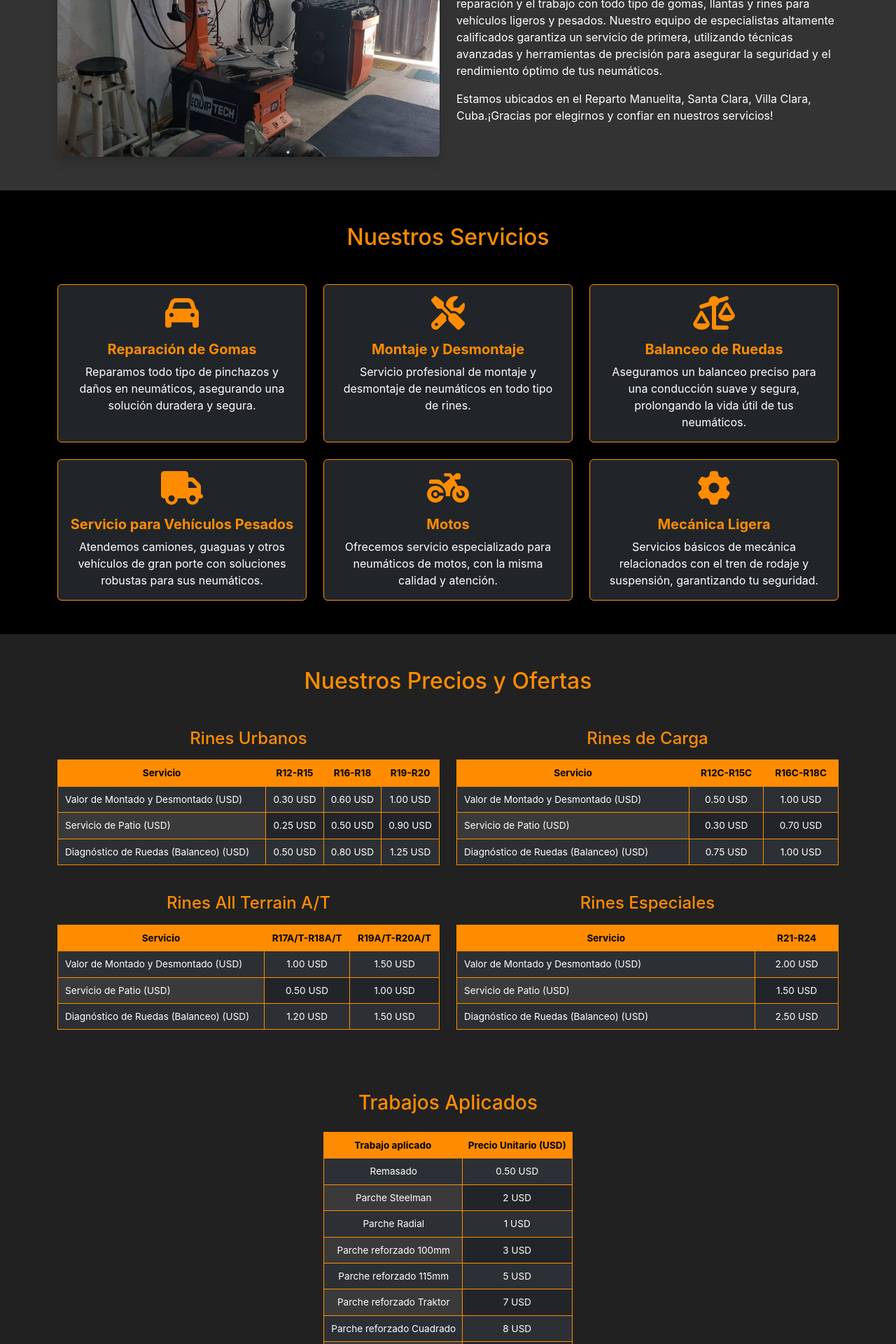
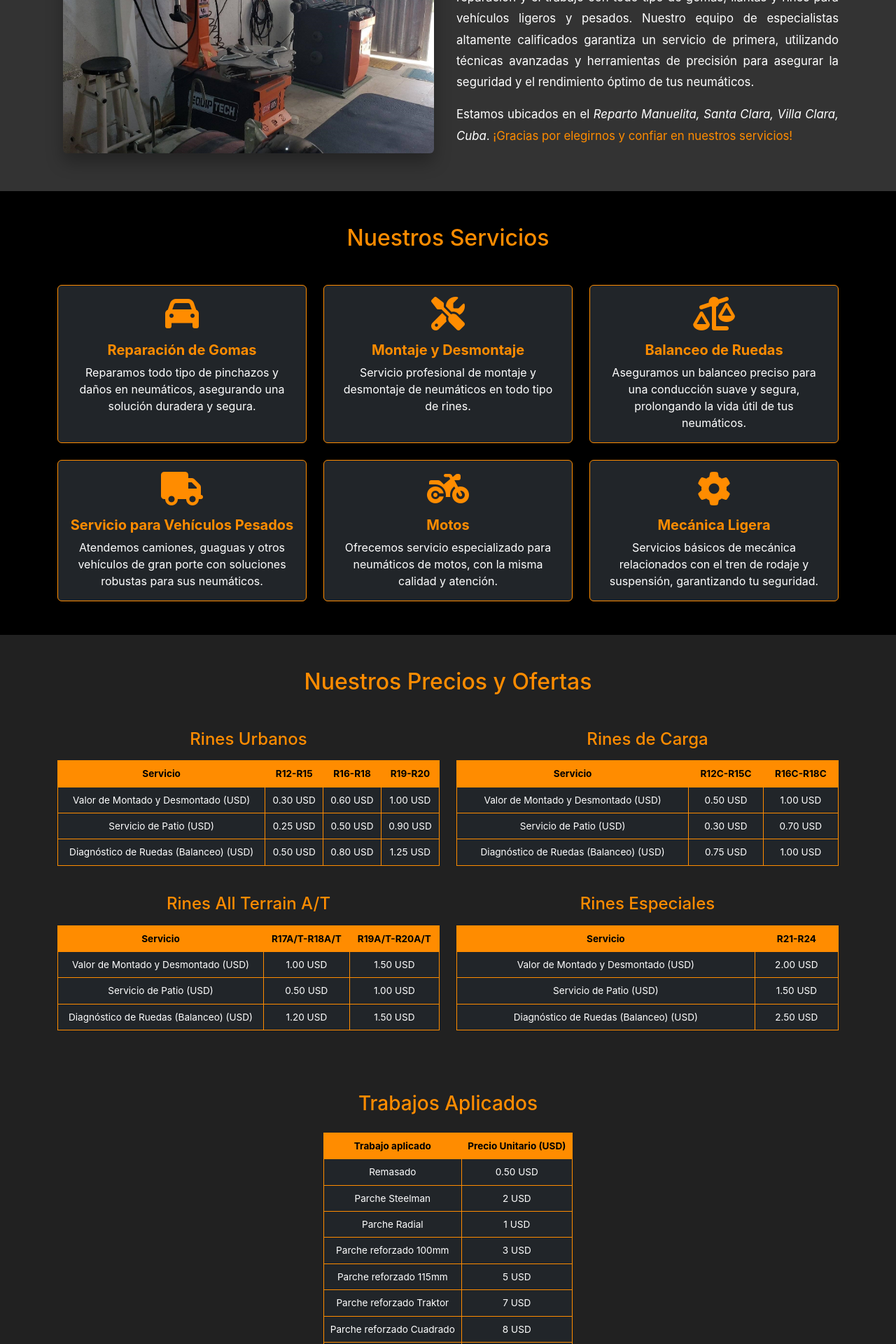
Before and after one commit to ElToty14ProMax/poncheralosperez, a Vue app: page / in a window 1280 px wide. Shown: the part 1060-2980 px from the top of the page at 70% size. Built offline with nearby package versions, Linux system fonts and the light colour scheme.

Commit message:
v1.0 commit

```diff
--- a/src/components/sections/AboutSection.vue
+++ b/src/components/sections/AboutSection.vue
@@ -3,13 +3,20 @@
     <div class="container">
       <h2 class="text-center mb-5 text-warning">Sobre Nosotros</h2>
       <div class="row align-items-center">
-        <div class="col-md-6">
+        <div class="col-md-6 text-center mb-4 mb-md-0">
           <img src="@/assets/profile.jpg" class="img-fluid rounded shadow" alt="Ponchera Los Pérez">
         </div>
-        <div class="col-md-6 mt-4 mt-md-0">
-          <p>En Ponchera Los Pérez, somos tu aliado confiable para el cuidado y mantenimiento de neumáticos en Santa Clara, Villa Clara, Cuba.</p>
-          <p>Con más de 20 años de experiencia, nos especializamos en la reparación y el trabajo con todo tipo de gomas, llantas y rines para vehículos ligeros y pesados. Nuestro equipo de especialistas altamente calificados garantiza un servicio de primera, utilizando técnicas avanzadas y herramientas de precisión para asegurar la seguridad y el rendimiento óptimo de tus neumáticos.</p>
-          <p>Estamos ubicados en el Reparto Manuelita, Santa Clara, Villa Clara, Cuba.¡Gracias por elegirnos y confiar en nuestros servicios!</p>
+        <div class="col-md-6">
+          <p>
+            En Ponchera Los Pérez, somos tu aliado confiable para el cuidado y mantenimiento de neumáticos en Santa Clara, Villa Clara, Cuba.
+          </p>
+          <p>
+            Con más de 20 años de experiencia, nos especializamos en la reparación y el trabajo con todo tipo de gomas, llantas y rines para vehículos ligeros y pesados. Nuestro equipo de especialistas altamente calificados garantiza un servicio de primera, utilizando técnicas avanzadas y herramientas de precisión para asegurar la seguridad y el rendimiento óptimo de tus neumáticos.
+          </p>
+          <p>
+            Estamos ubicados en el <em>Reparto Manuelita, Santa Clara, Villa Clara, Cuba</em>.
+            <span class="text-warning">¡Gracias por elegirnos y confiar en nuestros servicios!</span>
+          </p>
         </div>
       </div>
     </div>
@@ -17,24 +24,33 @@
 </template>
 
 <script setup>
-// No specific script logic needed
+// No script necesario
 </script>
 
 <style scoped>
 .about-section {
-  background-color: #333 !important; /* Dark background */
+  background-color: #333 !important; /* Fondo oscuro elegante */
 }
 
 .text-warning {
-  color: #ff8c00 !important; /* Orange text */
+  color: #ff8c00 !important; /* Naranja cálido */
 }
 
 .img-fluid {
-  max-width: 100%;
+  max-width: 97%;
   height: auto;
+  border-radius: 12px;
 }
 
 .shadow {
-  box-shadow: 0 .5rem 1rem rgba(0,0,0,.15)!important;
+  box-shadow: 0 .8rem 1.5rem rgba(0,0,0,.3)!important;
+}
+
+/* Estilo de los párrafos */
+.about-section p {
+  text-align: justify;       /* Justificado */
+  font-size: 1.05rem;         /* Un poco más grande */
+  line-height: 1.8;          /* Más espacio entre líneas */
+  margin-bottom: 1.0rem;     /* Espaciado bonito entre párrafos */
 }
 </style>
--- a/src/components/sections/PricesSection.vue
+++ b/src/components/sections/PricesSection.vue
@@ -8,7 +8,7 @@
           <div class="col-lg-6 col-md-12 mb-4">
             <h4 class="text-warning text-center mb-3">Rines Urbanos</h4>
             <div class="table-responsive">
-              <table class="table table-bordered table-dark table-striped text-center">
+              <table class="table table-bordered table-dark text-center">
                 <thead>
                   <tr>
                     <th>Servicio</th>
@@ -19,19 +19,19 @@
                 </thead>
                 <tbody>
                   <tr>
-                    <td class="service-name">Valor de Montado y Desmontado (USD)</td>
+                    <td>Valor de Montado y Desmontado (USD)</td>
                     <td>0.30 USD</td>
                     <td>0.60 USD</td>
                     <td>1.00 USD</td>
                   </tr>
                   <tr>
-                    <td class="service-name">Servicio de Patio (USD)</td>
+                    <td>Servicio de Patio (USD)</td>
                     <td>0.25 USD</td>
                     <td>0.50 USD</td>
                     <td>0.90 USD</td>
                   </tr>
                   <tr>
-                    <td class="service-name">Diagnóstico de Ruedas (Balanceo) (USD)</td>
+                    <td>Diagnóstico de Ruedas (Balanceo) (USD)</td>
                     <td>0.50 USD</td>
                     <td>0.80 USD</td>
                     <td>1.25 USD</td>
@@ -45,7 +45,7 @@
           <div class="col-lg-6 col-md-12 mb-4">
             <h4 class="text-warning text-center mb-3">Rines de Carga</h4>
             <div class="table-responsive">
-              <table class="table table-bordered table-dark table-striped text-center">
+              <table class="table table-bordered table-dark text-center">
                 <thead>
                   <tr>
                     <th>Servicio</th>
@@ -55,17 +55,17 @@
                 </thead>
                 <tbody>
                   <tr>
-                    <td class="service-name">Valor de Montado y Desmontado (USD)</td>
+                    <td>Valor de Montado y Desmontado (USD)</td>
                     <td>0.50 USD</td>
                     <td>1.00 USD</td>
                   </tr>
                   <tr>
-                    <td class="service-name">Servicio de Patio (USD)</td>
+                    <td>Servicio de Patio (USD)</td>
                     <td>0.30 USD</td>
                     <td>0.70 USD</td>
                   </tr>
                   <tr>
-                    <td class="service-name">Diagnóstico de Ruedas (Balanceo) (USD)</td>
+                    <td>Diagnóstico de Ruedas (Balanceo) (USD)</td>
                     <td>0.75 USD</td>
                     <td>1.00 USD</td>
                   </tr>
@@ -78,7 +78,7 @@
           <div class="col-lg-6 col-md-12 mb-4">
             <h4 class="text-warning text-center mb-3">Rines All Terrain A/T</h4>
             <div class="table-responsive">
-              <table class="table table-bordered table-dark table-striped text-center">
+              <table class="table table-bordered table-dark text-center">
                 <thead>
                   <tr>
                     <th>Servicio</th>
@@ -88,17 +88,17 @@
                 </thead>
                 <tbody>
                   <tr>
-                    <td class="service-name">Valor de Montado y Desmontado (USD)</td>
+                    <td>Valor de Montado y Desmontado (USD)</td>
                     <td>1.00 USD</td>
                     <td>1.50 USD</td>
                   </tr>
                   <tr>
-                    <td class="service-name">Servicio de Patio (USD)</td>
+                    <td>Servicio de Patio (USD)</td>
                     <td>0.50 USD</td>
                     <td>1.00 USD</td>
                   </tr>
                   <tr>
-                    <td class="service-name">Diagnóstico de Ruedas (Balanceo) (USD)</td>
+                    <td>Diagnóstico de Ruedas (Balanceo) (USD)</td>
                     <td>1.20 USD</td>
                     <td>1.50 USD</td>
                   </tr>
@@ -111,7 +111,7 @@
           <div class="col-lg-6 col-md-12 mb-4">
             <h4 class="text-warning text-center mb-3">Rines Especiales</h4>
             <div class="table-responsive">
-              <table class="table table-bordered table-dark table-striped text-center">
+              <table class="table table-bordered table-dark text-center">
                 <thead>
                   <tr>
                     <th>Servicio</th>
@@ -120,15 +120,15 @@
                 </thead>
                 <tbody>
                   <tr>
-                    <td class="service-name">Valor de Montado y Desmontado (USD)</td>
+                    <td>Valor de Montado y Desmontado (USD)</td>
                     <td>2.00 USD</td>
                   </tr>
                   <tr>
-                    <td class="service-name">Servicio de Patio (USD)</td>
+                    <td>Servicio de Patio (USD)</td>
                     <td>1.50 USD</td>
                   </tr>
                   <tr>
-                    <td class="service-name">Diagnóstico de Ruedas (Balanceo) (USD)</td>
+                    <td>Diagnóstico de Ruedas (Balanceo) (USD)</td>
                     <td>2.50 USD</td>
                   </tr>
                 </tbody>
@@ -142,7 +142,7 @@
         <div class="row justify-content-center">
           <div class="col-lg-4">
             <div class="table-responsive mb-4">
-              <table class="table table-bordered table-dark table-striped text-center text-white">
+              <table class="table table-bordered table-dark text-center text-white">
                 <thead>
                   <tr>
                     <th>Trabajo aplicado</th>
@@ -151,43 +151,43 @@
                 </thead>
                 <tbody>
                   <tr>
-                    <td class="trabajo-name">Remasado</td>
+                    <td>Remasado</td>
                     <td>0.50 USD</td>
                   </tr>
                   <tr>
-                    <td class="trabajo-name">Parche Steelman</td>
+                    <td>Parche Steelman</td>
                     <td>2 USD</td>
                   </tr>
                   <tr>
-                    <td class="trabajo-name">Parche Radial</td>
+                    <td>Parche Radial</td>
                     <td>1 USD</td>
                   </tr>
                   <tr>
-                    <td class="trabajo-name">Parche reforzado 100mm</td>
+                    <td>Parche reforzado 100mm</td>
                     <td>3 USD</td>
                   </tr>
                   <tr>
-                    <td class="trabajo-name">Parche reforzado 115mm</td>
+                    <td>Parche reforzado 115mm</td>
                     <td>5 USD</td>
                   </tr>
                   <tr>
-                    <td class="trabajo-name">Parche reforzado Traktor</td>
+                    <td>Parche reforzado Traktor</td>
                     <td>7 USD</td>
                   </tr>
                   <tr>
-                    <td class="trabajo-name">Parche reforzado Cuadrado</td>
+                    <td>Parche reforzado Cuadrado</td>
                     <td>8 USD</td>
                   </tr>
                   <tr>
-                    <td class="trabajo-name">Válvula Estándar</td>
+                    <td>Válvula Estándar</td>
                     <td>1.10 USD</td>
                   </tr>
                   <tr>
-                    <td class="trabajo-name">Válvula para sensores</td>
+                    <td>Válvula para sensores</td>
                     <td>4 USD</td>
                   </tr>
                   <tr>
-                    <td class="trabajo-name">Sustitución de Sensores</td>
+                    <td>Sustitución de Sensores</td>
                     <td>1.50 USD</td>
                   </tr>
                 </tbody>
@@ -222,24 +222,26 @@
   .table-dark td {
     border-color: #ff8c00 !important;
     font-size: 0.85rem;
+    text-align: center !important; /* Centrado global */
   }
 
-  .service-name {
-    background-color: #3a3a3a !important;
-    /*font-weight: bold;*/
-    text-align: left !important;
-    padding-left: 10px !important;
+  /* Intercalar colores más visibles */
+  .table-dark tbody tr:nth-child(odd) {
+    background-color: #1a1a1a !important; /* negro */
   }
-  .trabajo-name {
-    background-color: #3a3a3a !important;
-    /*font-weight: bold;*/
-    text-align: center !important;
-    padding-left: 10px !important;
+
+  .table-dark tbody tr:nth-child(even) {
+    background-color: #333333 !important; /* gris más marcado */
+  }
+
+  .table-dark td,
+  .table-dark th {
+    color: #ffffff !important;
   }
 
   .table th {
     background-color: #ff8c00 !important;
-    color: #000 !important;
+    color: #000000 !important;
     font-weight: bold;
   }
 
--- a/src/views/PricesView.vue
+++ b/src/views/PricesView.vue
@@ -8,7 +8,7 @@
           <div class="col-lg-6 col-md-12 mb-4">
             <h4 class="text-warning text-center mb-3">Rines Urbanos</h4>
             <div class="table-responsive">
-              <table class="table table-bordered table-dark table-striped text-center">
+              <table class="table table-bordered table-dark text-center">
                 <thead>
                   <tr>
                     <th>Servicio</th>
@@ -19,19 +19,19 @@
                 </thead>
                 <tbody>
                   <tr>
-                    <td class="service-name">Valor de Montado y Desmontado (USD)</td>
+                    <td>Valor de Montado y Desmontado (USD)</td>
                     <td>0.30 USD</td>
                     <td>0.60 USD</td>
                     <td>1.00 USD</td>
                   </tr>
                   <tr>
-                    <td class="service-name">Servicio de Patio (USD)</td>
+                    <td>Servicio de Patio (USD)</td>
                     <td>0.25 USD</td>
                     <td>0.50 USD</td>
                     <td>0.90 USD</td>
                   </tr>
                   <tr>
-                    <td class="service-name">Diagnóstico de Ruedas (Balanceo) (USD)</td>
+                    <td>Diagnóstico de Ruedas (Balanceo) (USD)</td>
                     <td>0.50 USD</td>
                     <td>0.80 USD</td>
                     <td>1.25 USD</td>
@@ -45,7 +45,7 @@
           <div class="col-lg-6 col-md-12 mb-4">
             <h4 class="text-warning text-center mb-3">Rines de Carga</h4>
             <div class="table-responsive">
-              <table class="table table-bordered table-dark table-striped text-center">
+              <table class="table table-bordered table-dark text-center">
                 <thead>
                   <tr>
                     <th>Servicio</th>
@@ -55,17 +55,17 @@
                 </thead>
                 <tbody>
                   <tr>
-                    <td class="service-name">Valor de Montado y Desmontado (USD)</td>
+                    <td>Valor de Montado y Desmontado (USD)</td>
                     <td>0.50 USD</td>
                     <td>1.00 USD</td>
                   </tr>
                   <tr>
-                    <td class="service-name">Servicio de Patio (USD)</td>
+                    <td>Servicio de Patio (USD)</td>
                     <td>0.30 USD</td>
                     <td>0.70 USD</td>
                   </tr>
                   <tr>
-                    <td class="service-name">Diagnóstico de Ruedas (Balanceo) (USD)</td>
+                    <td>Diagnóstico de Ruedas (Balanceo) (USD)</td>
                     <td>0.75 USD</td>
                     <td>1.00 USD</td>
                   </tr>
@@ -78,7 +78,7 @@
           <div class="col-lg-6 col-md-12 mb-4">
             <h4 class="text-warning text-center mb-3">Rines All Terrain A/T</h4>
             <div class="table-responsive">
-              <table class="table table-bordered table-dark table-striped text-center">
+              <table class="table table-bordered table-dark text-center">
                 <thead>
                   <tr>
                     <th>Servicio</th>
@@ -88,17 +88,17 @@
                 </thead>
                 <tbody>
                   <tr>
-                    <td class="service-name">Valor de Montado y Desmontado (USD)</td>
+                    <td>Valor de Montado y Desmontado (USD)</td>
                     <td>1.00 USD</td>
                     <td>1.50 USD</td>
                   </tr>
                   <tr>
-                    <td class="service-name">Servicio de Patio (USD)</td>
+                    <td>Servicio de Patio (USD)</td>
                     <td>0.50 USD</td>
                     <td>1.00 USD</td>
                   </tr>
                   <tr>
-                    <td class="service-name">Diagnóstico de Ruedas (Balanceo) (USD)</td>
+                    <td>Diagnóstico de Ruedas (Balanceo) (USD)</td>
                     <td>1.20 USD</td>
                     <td>1.50 USD</td>
                   </tr>
@@ -111,7 +111,7 @@
           <div class="col-lg-6 col-md-12 mb-4">
             <h4 class="text-warning text-center mb-3">Rines Especiales</h4>
             <div class="table-responsive">
-              <table class="table table-bordered table-dark table-striped text-center">
+              <table class="table table-bordered table-dark text-center">
                 <thead>
                   <tr>
                     <th>Servicio</th>
@@ -120,15 +120,15 @@
                 </thead>
                 <tbody>
                   <tr>
-                    <td class="service-name">Valor de Montado y Desmontado (USD)</td>
+                    <td>Valor de Montado y Desmontado (USD)</td>
                     <td>2.00 USD</td>
                   </tr>
                   <tr>
-                    <td class="service-name">Servicio de Patio (USD)</td>
+                    <td>Servicio de Patio (USD)</td>
                     <td>1.50 USD</td>
                   </tr>
                   <tr>
-                    <td class="service-name">Diagnóstico de Ruedas (Balanceo) (USD)</td>
+                    <td>Diagnóstico de Ruedas (Balanceo) (USD)</td>
                     <td>2.50 USD</td>
                   </tr>
                 </tbody>
@@ -142,7 +142,7 @@
         <div class="row justify-content-center">
           <div class="col-lg-4">
             <div class="table-responsive mb-4">
-              <table class="table table-bordered table-dark table-striped text-center text-white">
+              <table class="table table-bordered table-dark text-center text-white">
                 <thead>
                   <tr>
                     <th>Trabajo aplicado</th>
@@ -151,43 +151,43 @@
                 </thead>
                 <tbody>
                   <tr>
-                    <td class="trabajo-name">Remasado</td>
+                    <td>Remasado</td>
                     <td>0.50 USD</td>
                   </tr>
                   <tr>
-                    <td class="trabajo-name">Parche Steelman</td>
+                    <td>Parche Steelman</td>
                     <td>2 USD</td>
                   </tr>
                   <tr>
-                    <td class="trabajo-name">Parche Radial</td>
+                    <td>Parche Radial</td>
                     <td>1 USD</td>
                   </tr>
                   <tr>
-                    <td class="trabajo-name">Parche reforzado 100mm</td>
+                    <td>Parche reforzado 100mm</td>
                     <td>3 USD</td>
                   </tr>
                   <tr>
-                    <td class="trabajo-name">Parche reforzado 115mm</td>
+                    <td>Parche reforzado 115mm</td>
                     <td>5 USD</td>
                   </tr>
                   <tr>
-                    <td class="trabajo-name">Parche reforzado Traktor</td>
+                    <td>Parche reforzado Traktor</td>
                     <td>7 USD</td>
                   </tr>
                   <tr>
-                    <td class="trabajo-name">Parche reforzado Cuadrado</td>
+                    <td>Parche reforzado Cuadrado</td>
                     <td>8 USD</td>
                   </tr>
                   <tr>
-                    <td class="trabajo-name">Válvula Estándar</td>
+                    <td>Válvula Estándar</td>
                     <td>1.10 USD</td>
                   </tr>
                   <tr>
-                    <td class="trabajo-name">Válvula para sensores</td>
+                    <td>Válvula para sensores</td>
                     <td>4 USD</td>
                   </tr>
                   <tr>
-                    <td class="trabajo-name">Sustitución de Sensores</td>
+                    <td>Sustitución de Sensores</td>
                     <td>1.50 USD</td>
                   </tr>
                 </tbody>
@@ -222,24 +222,26 @@
   .table-dark td {
     border-color: #ff8c00 !important;
     font-size: 0.85rem;
+    text-align: center !important; /* Centrado global */
   }
 
-  .service-name {
-    background-color: #3a3a3a !important;
-    /*font-weight: bold;*/
-    text-align: left !important;
-    padding-left: 10px !important;
+  /* Intercalar colores más visibles */
+  .table-dark tbody tr:nth-child(odd) {
+    background-color: #1a1a1a !important; /* negro */
   }
-  .trabajo-name {
-    background-color: #3a3a3a !important;
-    /*font-weight: bold;*/
-    text-align: center !important;
-    padding-left: 10px !important;
+
+  .table-dark tbody tr:nth-child(even) {
+    background-color: #333333 !important; /* gris más marcado */
+  }
+
+  .table-dark td,
+  .table-dark th {
+    color: #ffffff !important;
   }
 
   .table th {
     background-color: #ff8c00 !important;
-    color: #000 !important;
+    color: #000000 !important;
     font-weight: bold;
   }
 
```
